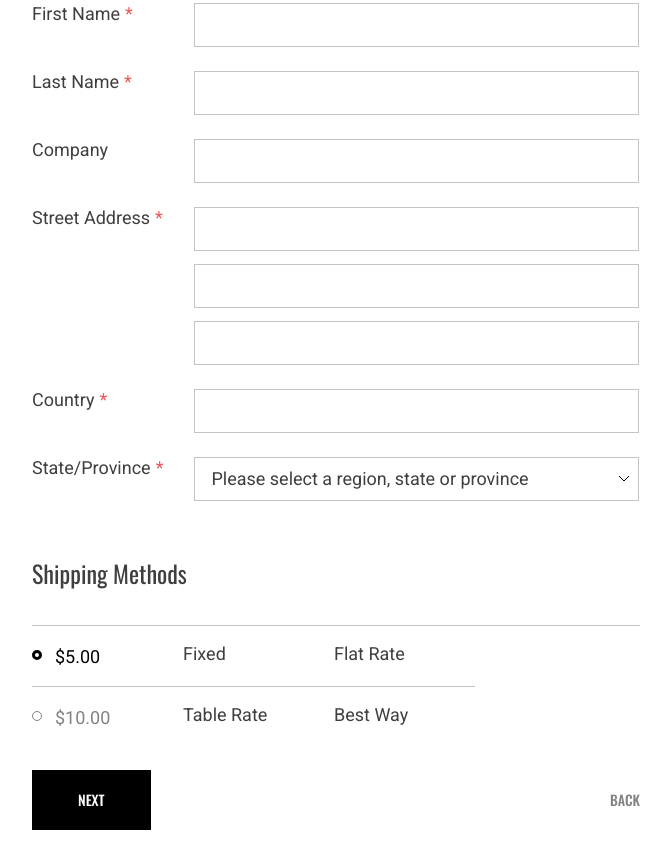
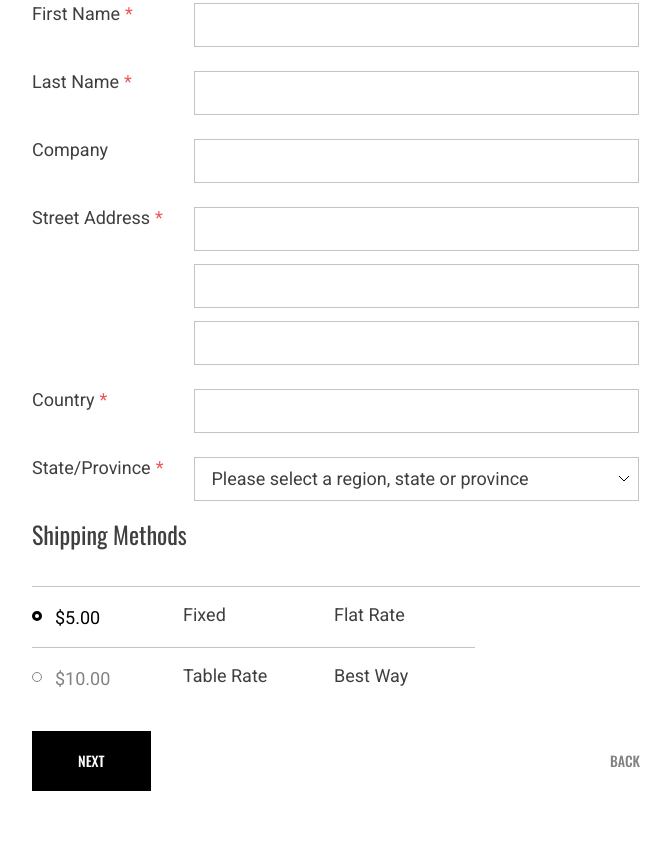
Before and after one commit to SaapereAude/lessons, a plain HTML site: page lesson_17/index.html in a window 1280 px wide. Shown: the part 5908-6776 px from the top of the page, without its empty margins (304-975 px from the left). Drawn offline with nearby package versions, Linux system fonts and the light colour scheme.

Commit message:
Update index.html

```diff
--- a/lesson_17/index.html
+++ b/lesson_17/index.html
@@ -216,8 +216,9 @@
 							<button class="login-crisp__button button-crisp" type="submit">login</button>
 							<a href="#" class="login-crisp__link">Forgot Your Password?</a>
 						</div>
-
-						<div class="shipment-crisp">
+					</form>
+					<form action="https://jsonplaceholder.typicode.com/posts" class="crisp__shipment shipment-crisp" method="POST">
+						<div class="shipment-crisp__top-side">
 							<div class="shipment-crisp__line">
 								<label class="shipment-crisp__label label-required" for="m04">First Name</label>
 								<input class="shipment-crisp__item item-crisp" type="text" name="first-name" id="m04" required>
@@ -258,8 +259,7 @@
 									</select>
 							</div>
 						</div>
-					</form>
-					<form action="https://jsonplaceholder.typicode.com/posts" class="crisp__shipment shipping-methods" method="POST">
+						<div class="shipment-crisp__bottom-side shipping-methods">
 							<h3 class="shipping-methods__title title-crisp">Shipping Methods</h3>
 							<div class="shipping-methods__box">
 								<div class="shipping-methods__row">
@@ -291,6 +291,7 @@
 								<button class="shipping-methods__button button-crisp" type="submit">next</button>
 								<a href="#" class="shipping-methods__button button-crisp button-crisp_transparent">back</a>
 							</div>
+						</div>
 					</form>
 				</div>
 			</div>
```
